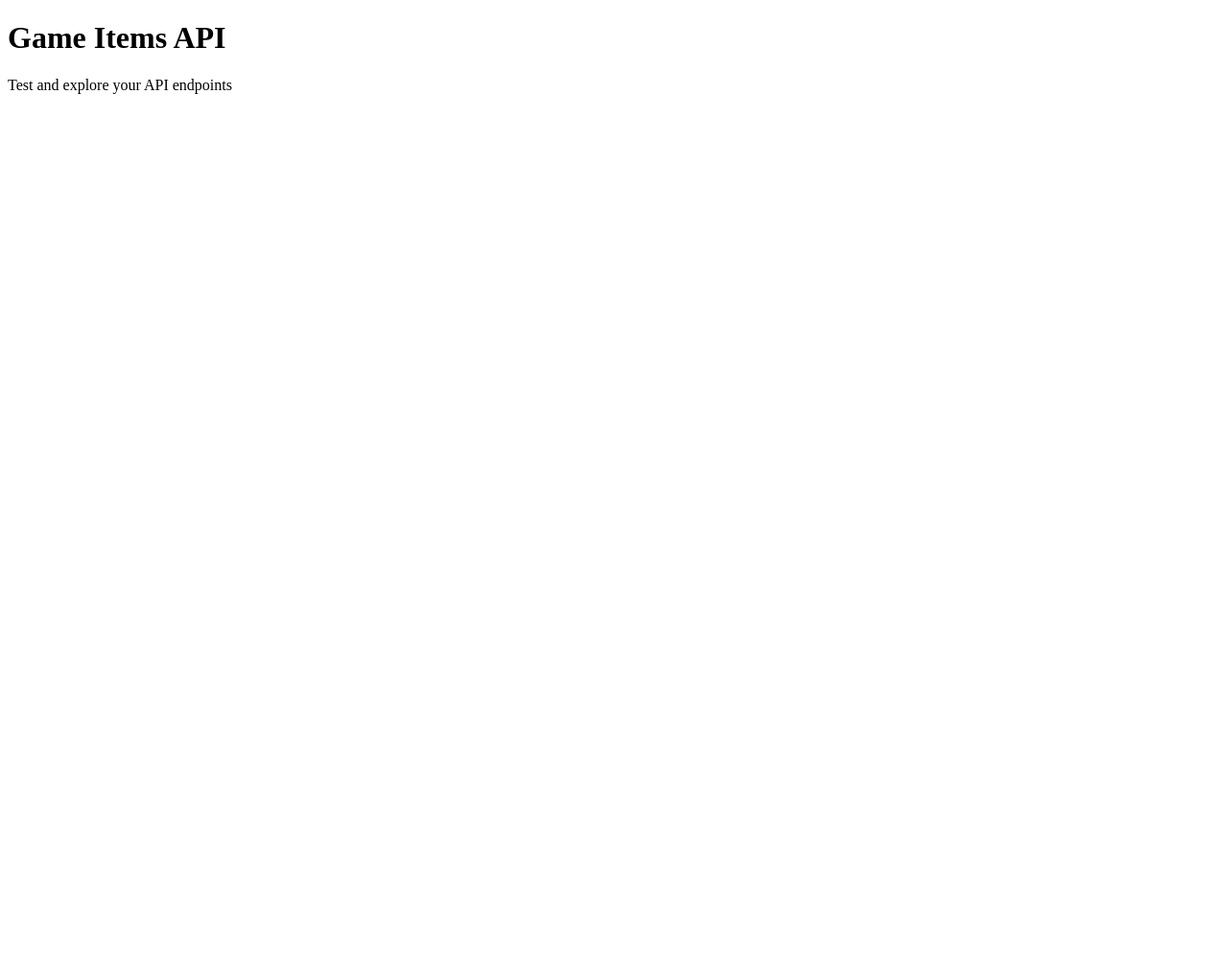
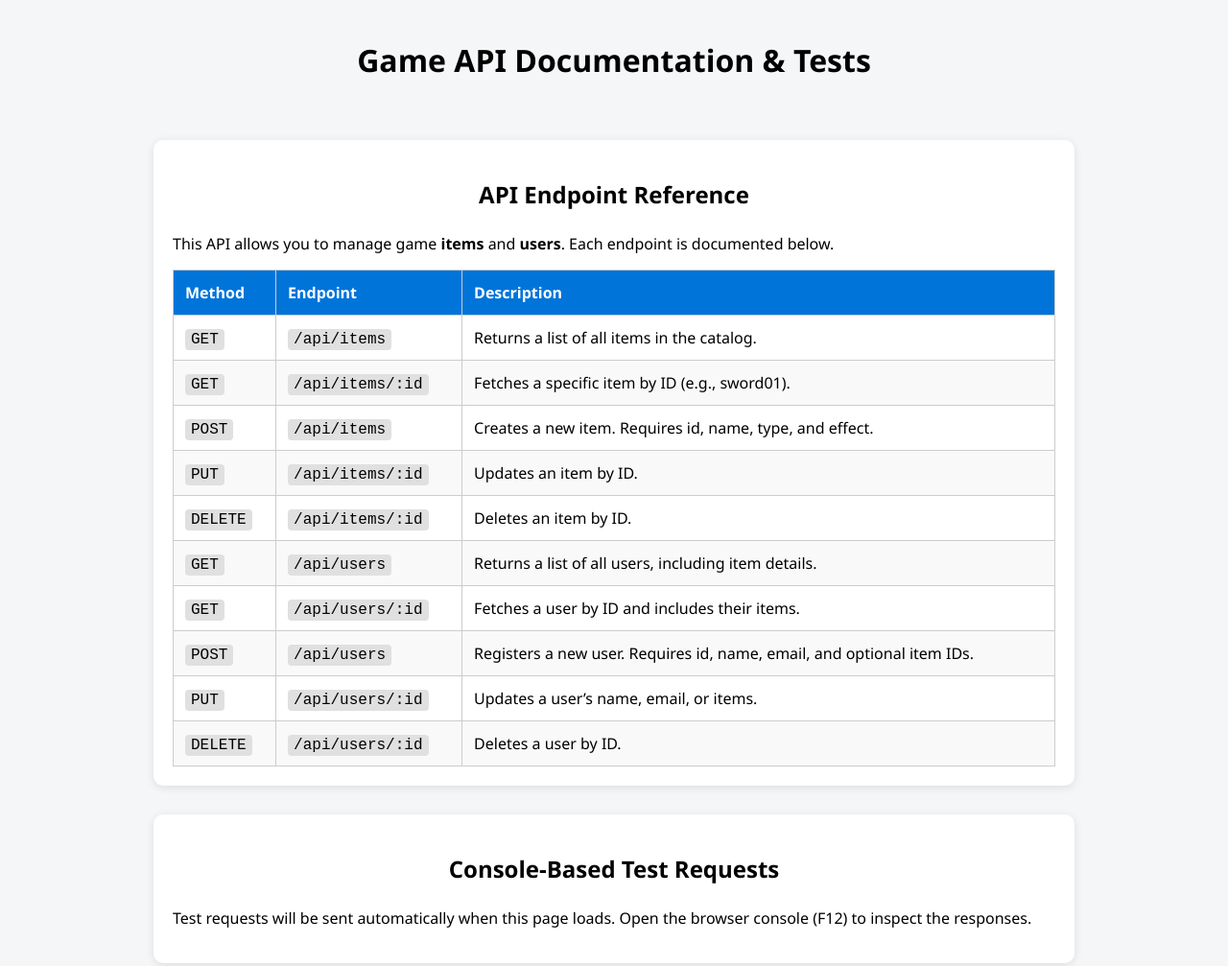
Before and after one commit to fizquiv/basic-api, a website: page public/html/index.html in a window 1280 px wide. Shown: the whole page at 96% size. Before the commit the page ends 800 px from the top, so only its background shows below. Drawn offline with Linux system fonts and the light colour scheme; no server answers.

Commit message:
wrap endpoints in try/catch to avoid server crashing, add css style, add html index with documentation, and add script.js that tests each endpoint with delay between each test

```diff
--- a/public/css/style.css
+++ b/public/css/style.css
@@ -0,0 +1,53 @@
+body {
+  font-family: "Segoe UI", sans-serif;
+  background-color: #f4f6f8;
+  margin: 0;
+  padding: 20px;
+}
+
+h1, h2 {
+  text-align: center;
+  margin-bottom: 1em;
+}
+
+.container {
+  display: grid;
+  gap: 30px;
+  max-width: 960px;
+  margin: auto;
+}
+
+.doc-section {
+  background-color: white;
+  border-radius: 10px;
+  padding: 20px;
+  box-shadow: 0 2px 10px rgba(0, 0, 0, 0.1);
+}
+
+table {
+  width: 100%;
+  border-collapse: collapse;
+  margin-top: 10px;
+}
+
+th, td {
+  border: 1px solid #ccc;
+  padding: 12px;
+  text-align: left;
+}
+
+th {
+  background-color: #0074d9;
+  color: white;
+}
+
+tr:nth-child(even) {
+  background-color: #f9f9f9;
+}
+
+code {
+  font-family: "Courier New", monospace;
+  background-color: #e0e0e0;
+  padding: 2px 6px;
+  border-radius: 4px;
+}
--- a/public/html/index.html
+++ b/public/html/index.html
@@ -3,17 +3,90 @@
 
 <head>
   <meta charset="UTF-8" />
-  <meta name="viewport" content="width=device-width, initial-scale=1.0" />
-  <title>Game Items API</title>
+  <title>Game API Documentation</title>
   <link rel="stylesheet" href="../css/style.css" />
-  <script defer src="../js/script.js"></script>
 </head>
 
 <body>
-  <header>
-    <h1>Game Items API</h1>
-    <p>Test and explore your API endpoints</p>
-  </header>
+  <main class="container">
+    <h1>Game API Documentation & Tests</h1>
+
+    <section class="doc-section">
+      <h2>API Endpoint Reference</h2>
+      <p>This API allows you to manage game <strong>items</strong> and <strong>users</strong>. Each endpoint is
+        documented below.</p>
+
+      <table>
+        <thead>
+          <tr>
+            <th>Method</th>
+            <th>Endpoint</th>
+            <th>Description</th>
+          </tr>
+        </thead>
+        <tbody>
+          <tr>
+            <td><code>GET</code></td>
+            <td><code>/api/items</code></td>
+            <td>Returns a list of all items in the catalog.</td>
+          </tr>
+          <tr>
+            <td><code>GET</code></td>
+            <td><code>/api/items/:id</code></td>
+            <td>Fetches a specific item by ID (e.g., sword01).</td>
+          </tr>
+          <tr>
+            <td><code>POST</code></td>
+            <td><code>/api/items</code></td>
+            <td>Creates a new item. Requires id, name, type, and effect.</td>
+          </tr>
+          <tr>
+            <td><code>PUT</code></td>
+            <td><code>/api/items/:id</code></td>
+            <td>Updates an item by ID.</td>
+          </tr>
+          <tr>
+            <td><code>DELETE</code></td>
+            <td><code>/api/items/:id</code></td>
+            <td>Deletes an item by ID.</td>
+          </tr>
+          <tr>
+            <td><code>GET</code></td>
+            <td><code>/api/users</code></td>
+            <td>Returns a list of all users, including item details.</td>
+          </tr>
+          <tr>
+            <td><code>GET</code></td>
+            <td><code>/api/users/:id</code></td>
+            <td>Fetches a user by ID and includes their items.</td>
+          </tr>
+          <tr>
+            <td><code>POST</code></td>
+            <td><code>/api/users</code></td>
+            <td>Registers a new user. Requires id, name, email, and optional item IDs.</td>
+          </tr>
+          <tr>
+            <td><code>PUT</code></td>
+            <td><code>/api/users/:id</code></td>
+            <td>Updates a user’s name, email, or items.</td>
+          </tr>
+          <tr>
+            <td><code>DELETE</code></td>
+            <td><code>/api/users/:id</code></td>
+            <td>Deletes a user by ID.</td>
+          </tr>
+        </tbody>
+      </table>
+    </section>
+
+    <section class="doc-section">
+      <h2>Console-Based Test Requests</h2>
+      <p>Test requests will be sent automatically when this page loads. Open the browser console (F12) to inspect the
+        responses.</p>
+    </section>
+  </main>
+
+  <script defer src="../js/script.js"></script>
 </body>
 
 </html>
--- a/public/js/script.js
+++ b/public/js/script.js
@@ -0,0 +1,86 @@
+document.addEventListener("DOMContentLoaded", async () => {
+  const sleep = (ms) => new Promise((resolve) => setTimeout(resolve, ms));
+
+  console.log("BEGINNING AUTOMATED ENDPOINT TESTS...");
+
+  await sleep(3000);
+
+  try {
+    const res1 = await fetch("/api/items");
+    console.log("GET /api/items:", await res1.json());
+    await sleep(2000);
+
+    const res2 = await fetch("/api/items/sword01");
+    console.log("GET /api/items/sword01:", await res2.json());
+    await sleep(2000);
+
+    const res3 = await fetch("/api/items", {
+      method: "POST",
+      headers: { "Content-Type": "application/json" },
+      body: JSON.stringify({
+        id: "testitem",
+        name: "Debug Blade",
+        type: "weapon",
+        effect: "Used for testing only",
+      }),
+    });
+    console.log("POST /api/items:", await res3.json());
+    await sleep(2000);
+
+    const res4 = await fetch("/api/items/testitem", {
+      method: "PUT",
+      headers: { "Content-Type": "application/json" },
+      body: JSON.stringify({
+        name: "Upgraded Debug Blade",
+        type: "weapon",
+        effect: "Now it slices bugs faster",
+      }),
+    });
+    console.log("PUT /api/items/testitem:", await res4.json());
+    await sleep(2000);
+
+    const res5 = await fetch("/api/items/testitem", { method: "DELETE" });
+    console.log("DELETE /api/items/testitem:", await res5.json());
+    await sleep(2000);
+
+    const res6 = await fetch("/api/users");
+    console.log("GET /api/users:", await res6.json());
+    await sleep(2000);
+
+    const res7 = await fetch("/api/users/user01");
+    console.log("GET /api/users/user01:", await res7.json());
+    await sleep(2000);
+
+    const res8 = await fetch("/api/users", {
+      method: "POST",
+      headers: { "Content-Type": "application/json" },
+      body: JSON.stringify({
+        id: "usertest",
+        name: "Test User",
+        email: "test@api.com",
+        items: ["potion01"],
+      }),
+    });
+    console.log("POST /api/users:", await res8.json());
+    await sleep(2000);
+
+    const res9 = await fetch("/api/users/usertest", {
+      method: "PUT",
+      headers: { "Content-Type": "application/json" },
+      body: JSON.stringify({
+        name: "Updated Test User",
+        email: "updated@api.com",
+        items: ["elixir01"],
+      }),
+    });
+    console.log("PUT /api/users/usertest:", await res9.json());
+    await sleep(2000);
+
+    const res10 = await fetch("/api/users/usertest", { method: "DELETE" });
+    console.log("DELETE /api/users/usertest:", await res10.json());
+  } catch (error) {
+    console.error("Error during testing:", error);
+  }
+
+  console.log("ALL TESTS COMPLETED.");
+});
```
Also changed, not shown: data/database.json (+0 -9 lines), server.js (+44 -12 lines).
